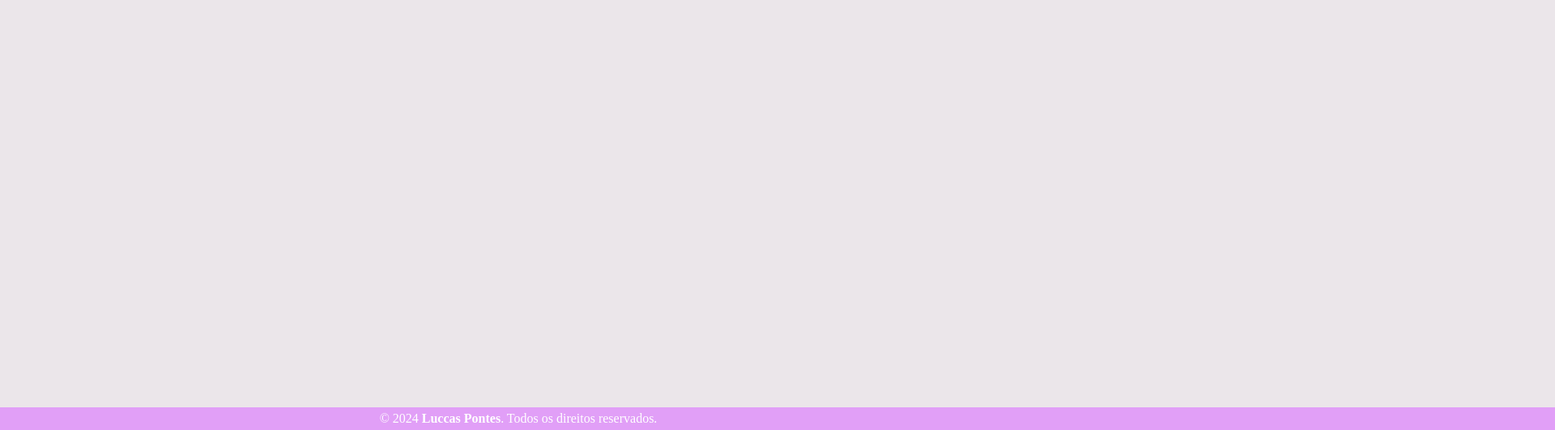
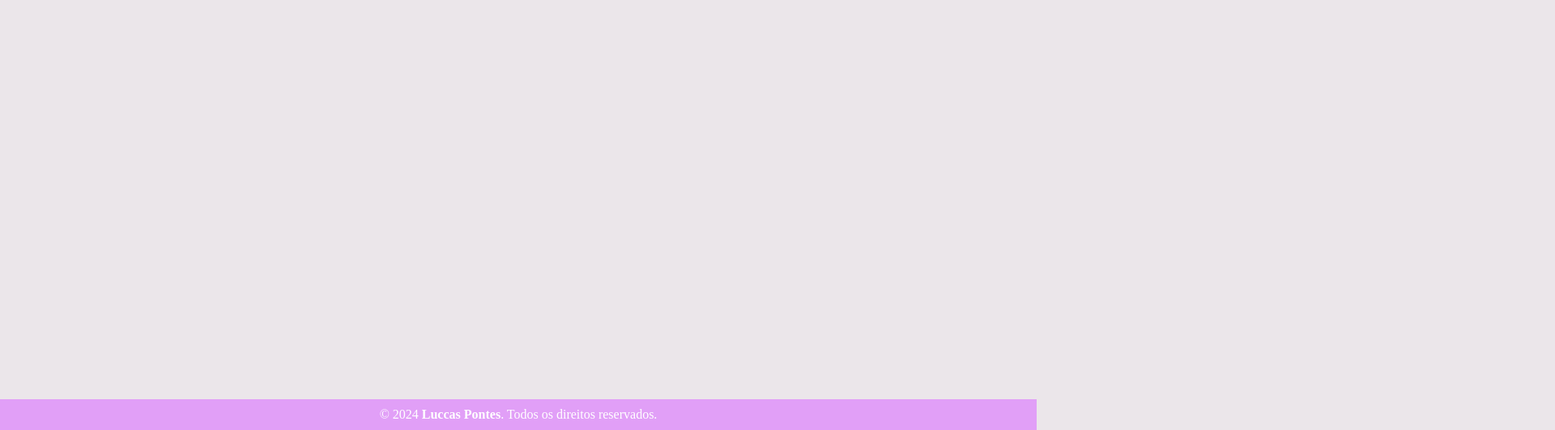
Before and after one commit to LuccasPoontes/3.IMC_JS_HTML_CSS, a plain HTML site: page index.html in a window 1280 px wide. Shown: the part 269-800 px from the top of the page at 81% size, 1920 px wide, since content can reach past the window. Drawn offline with Linux system fonts and the light colour scheme.

Commit message:
Update style.css
Ajuste de Largura da pagina no fotter e Body

```diff
--- a/style.css
+++ b/style.css
@@ -5,6 +5,8 @@ body {
     align-items: center;
     height: 100vh;
     margin: 0;
+    padding: 0;
+    overflow-x: hidden;
     background-color: #ebe6ea;
 }
 
@@ -98,13 +100,14 @@ fieldset {
 }
 
 footer {
-    width: 900%;
+    width: 100%;
     text-align: center;
-    padding: 5px;
+    padding: 10px;
     background-color: #e19ff7;
     color: #fff;
     position: absolute;
     bottom: 0;
+    box-sizing: border-box; /* Inclui padding dentro da largura */
 }
 
 footer a {
```
